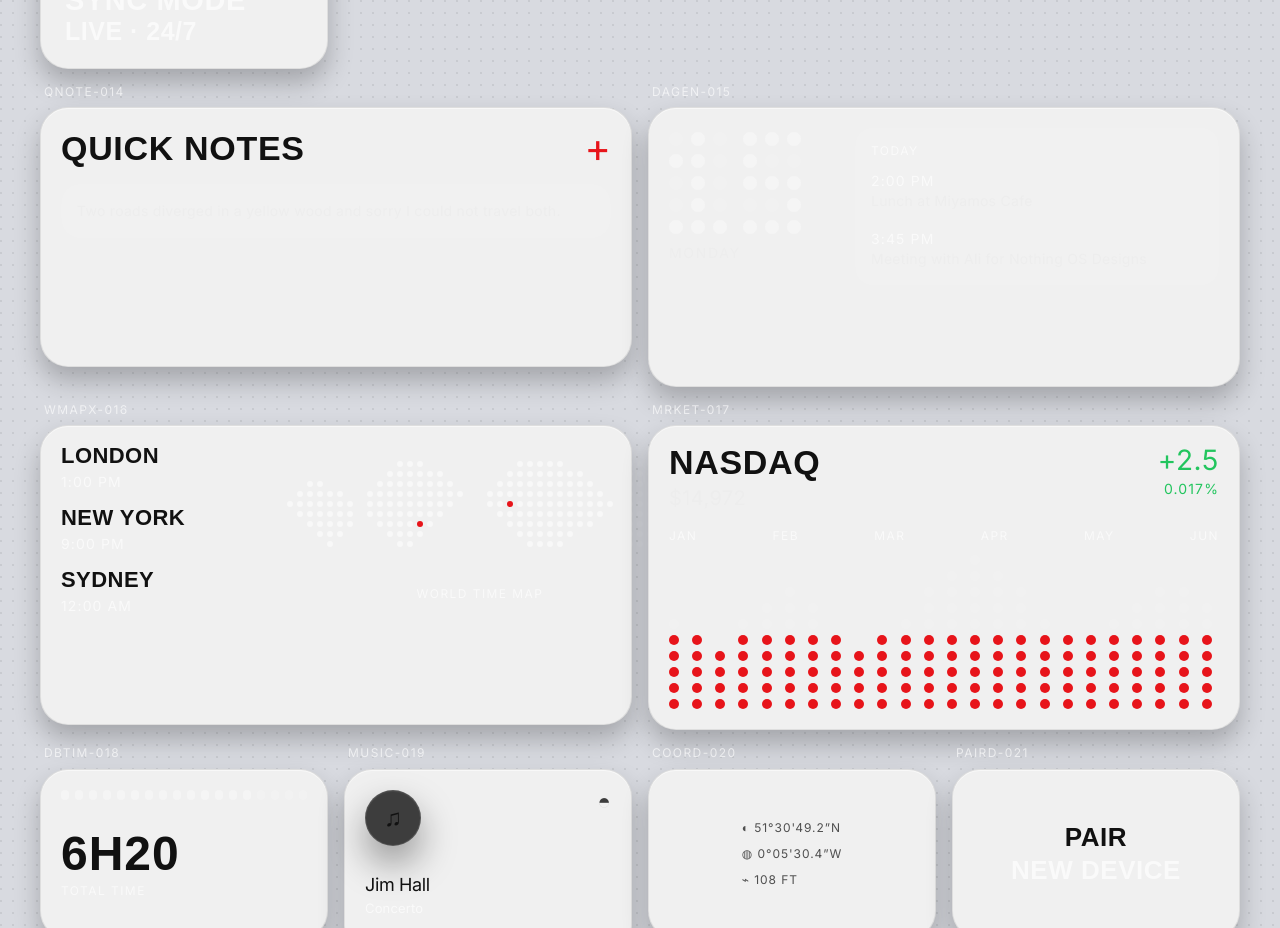
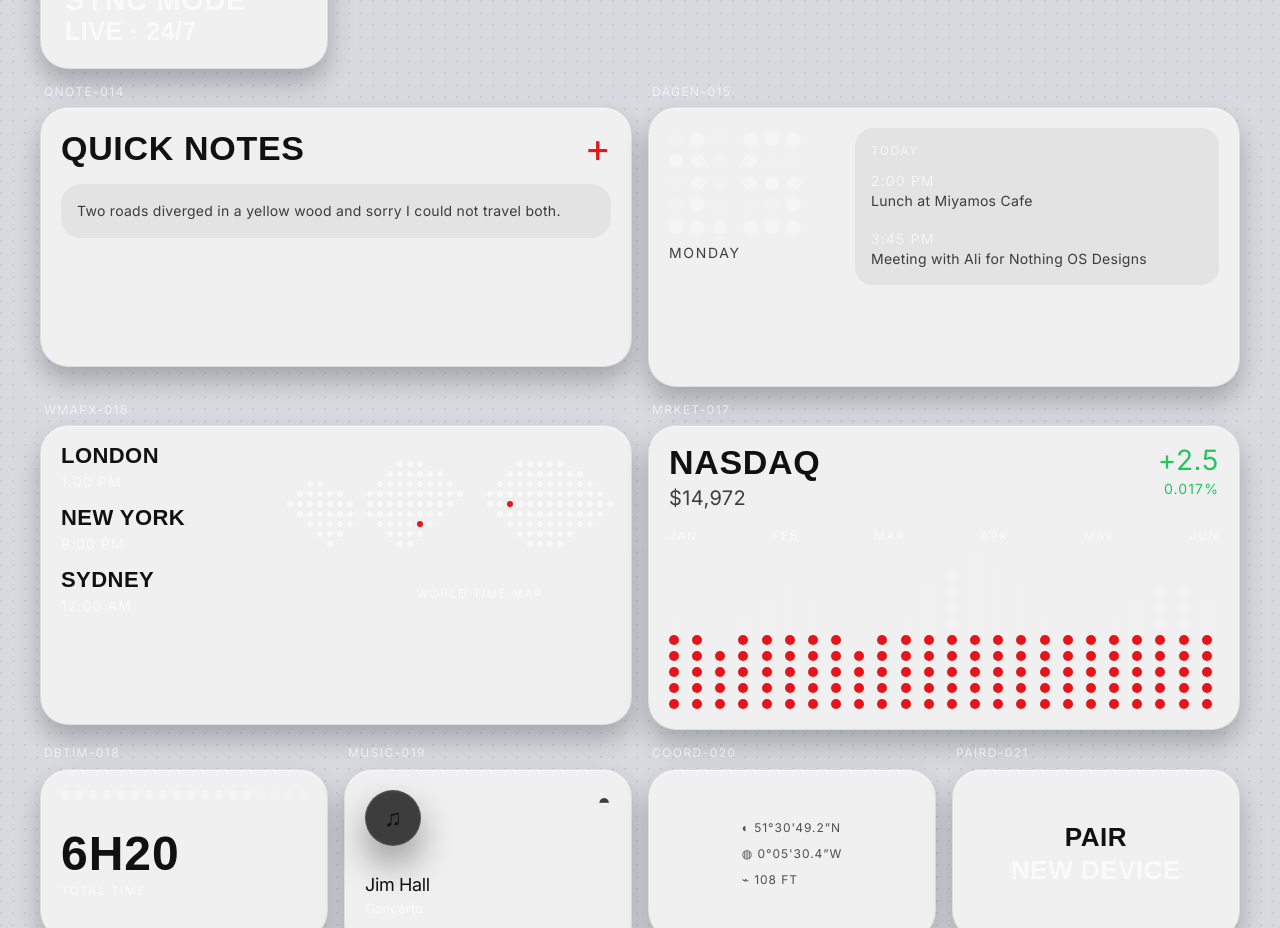
Before and after one commit to jobbsystemrapporter/codex_nothing, a React (Vite) app: page / in a window 1280 px wide. Shown: the part 2100-3028 px from the top of the page. Built offline with nearby package versions, Linux system fonts and the light colour scheme; no server answers; a web font is replaced by a local one.

Commit message:
fix: add light mode support to QuickNotesCard, DayAgendaCard, MarketDotsChartCard

```diff
--- a/src/design/widgets/DayAgendaCard.tsx
+++ b/src/design/widgets/DayAgendaCard.tsx
@@ -1,6 +1,8 @@
+import { useContext } from "react";
 import { DotMatrixNumber } from "../primitives/DotMatrixNumber";
 import { Label } from "../primitives/Label";
 import { Tile } from "../primitives/Tile";
+import { ThemeContext } from "../context/ThemeContext";
 
 type AgendaItem = {
   time: string;
@@ -11,24 +13,31 @@ type DayAgendaCardProps = {
   dayNumber: string;
   dayName: string;
   items: AgendaItem[];
+  light?: boolean;
 };
 
-export function DayAgendaCard({ dayNumber, dayName, items }: DayAgendaCardProps) {
+export function DayAgendaCard({ dayNumber, dayName, items, light: explicitLight }: DayAgendaCardProps) {
+  const theme = useContext(ThemeContext);
+  const light = explicitLight !== undefined ? explicitLight : theme.isLight;
+
+  const textColor = light ? "text-[rgba(17,17,17,0.8)]" : "text-[var(--white-soft)]";
+  const bgColor = light ? "bg-[rgba(17,17,17,0.06)]" : "bg-[rgba(255,255,255,0.05)]";
+
   return (
-    <Tile className="min-h-[250px] p-4 md:min-h-[280px]">
+    <Tile light={light} className="min-h-[250px] p-4 md:min-h-[280px]">
       <div className="grid gap-4 md:grid-cols-[170px_1fr]">
         <div>
           <DotMatrixNumber className="text-[var(--danger)]" size="lg" value={dayNumber} />
-          <p className="mt-2 text-[14px] uppercase tracking-[0.12em] text-[var(--white-soft)]">{dayName}</p>
+          <p className={`mt-2 text-[14px] uppercase tracking-[0.12em] ${textColor}`}>{dayName}</p>
         </div>
 
-        <div className="rounded-[18px] bg-[rgba(255,255,255,0.05)] p-4">
+        <div className={`rounded-[18px] ${bgColor} p-4`}>
           <Label>Today</Label>
           <div className="mt-3 grid gap-4">
             {items.map((item) => (
               <div key={`${item.time}-${item.text}`}>
                 <p className="text-[14px] tracking-[0.08em] text-[var(--text-muted)]">{item.time}</p>
-                <p className="text-[14px] leading-[1.45] tracking-[0.02em] text-[var(--white-soft)]">{item.text}</p>
+                <p className={`text-[14px] leading-[1.45] tracking-[0.02em] ${textColor}`}>{item.text}</p>
               </div>
             ))}
           </div>
--- a/src/design/widgets/MarketDotsChartCard.tsx
+++ b/src/design/widgets/MarketDotsChartCard.tsx
@@ -1,13 +1,16 @@
+import { useContext } from "react";
 import { DotGridChart } from "../primitives/DotGridChart";
 import { DotText } from "../primitives/DotText";
 import { Label } from "../primitives/Label";
 import { Tile } from "../primitives/Tile";
+import { ThemeContext } from "../context/ThemeContext";
 
 type MarketDotsChartCardProps = {
   symbol: string;
   value: string;
   change: string;
   changePct: string;
+  light?: boolean;
 };
 
 const bars = [6, 5, 4, 6, 7, 8, 7, 5, 4, 5, 6, 8, 9, 10, 9, 8, 6, 5, 5, 6, 7, 8, 8, 7];
@@ -17,13 +20,19 @@ export function MarketDotsChartCard({
   value,
   change,
   changePct,
+  light: explicitLight,
 }: MarketDotsChartCardProps) {
+  const theme = useContext(ThemeContext);
+  const light = explicitLight !== undefined ? explicitLight : theme.isLight;
+
+  const textColor = light ? "text-[rgba(17,17,17,0.8)]" : "text-[var(--white-soft)]";
+
   return (
-    <Tile className="min-h-[250px] p-4 md:min-h-[280px]">
+    <Tile light={light} className="min-h-[250px] p-4 md:min-h-[280px]">
       <div className="flex items-start justify-between gap-3">
         <div>
           <DotText value={symbol.toUpperCase()} className="text-[34px] leading-[0.95] tracking-[0.02em]" />
-          <p className="mt-1 text-[20px] tracking-[0.02em] text-[var(--white-soft)]">{value}</p>
+          <p className={`mt-1 text-[20px] tracking-[0.02em] ${textColor}`}>{value}</p>
         </div>
         <div className="text-right">
           <p className="text-[28px] leading-none tracking-[0.02em] text-[var(--success)]">{change}</p>
--- a/src/design/widgets/QuickNotesCard.tsx
+++ b/src/design/widgets/QuickNotesCard.tsx
@@ -1,21 +1,30 @@
+import { useContext } from "react";
 import { DotText } from "../primitives/DotText";
 import { Tile } from "../primitives/Tile";
+import { ThemeContext } from "../context/ThemeContext";
 
 type QuickNotesCardProps = {
   note: string;
   compact?: boolean;
+  light?: boolean;
 };
 
-export function QuickNotesCard({ note, compact = false }: QuickNotesCardProps) {
+export function QuickNotesCard({ note, compact = false, light: explicitLight }: QuickNotesCardProps) {
+  const theme = useContext(ThemeContext);
+  const light = explicitLight !== undefined ? explicitLight : theme.isLight;
+
+  const bgColor = light ? "bg-[rgba(17,17,17,0.06)]" : "bg-[rgba(255,255,255,0.05)]";
+  const textColor = light ? "text-[rgba(17,17,17,0.8)]" : "text-[var(--white-soft)]";
+
   return (
-    <Tile className={`min-h-[220px] p-5 ${compact ? "md:min-h-[220px]" : "md:min-h-[260px]"}`}>
+    <Tile light={light} className={`min-h-[220px] p-5 ${compact ? "md:min-h-[220px]" : "md:min-h-[260px]"}`}>
       <div className="flex items-center justify-between gap-3">
         <DotText value="QUICK NOTES" className="text-[34px] tracking-[0.02em] leading-[0.95]" />
         <span className="text-[40px] leading-none text-[var(--danger)]">+</span>
       </div>
 
-      <div className="mt-4 rounded-[20px] bg-[rgba(255,255,255,0.05)] p-4">
-        <p className="text-[14px] leading-[1.55] tracking-[0.02em] text-[var(--white-soft)]">{note}</p>
+      <div className={`mt-4 rounded-[20px] ${bgColor} p-4`}>
+        <p className={`text-[14px] leading-[1.55] tracking-[0.02em] ${textColor}`}>{note}</p>
       </div>
     </Tile>
   );
--- a/src/pages/NothingPlaygroundPage.tsx
+++ b/src/pages/NothingPlaygroundPage.tsx
@@ -366,10 +366,11 @@ export default function NothingPlaygroundPage() {
       </Slot>
 
       <Slot code="QNOTE-014" span="md:col-span-6">
-        <QuickNotesCard note="Two roads diverged in a yellow wood and sorry I could not travel both." />
+        <QuickNotesCard light={mode === "light"} note="Two roads diverged in a yellow wood and sorry I could not travel both." />
       </Slot>
       <Slot code="DAGEN-015" span="md:col-span-6">
         <DayAgendaCard
+          light={mode === "light"}
           dayName="Monday"
           dayNumber="15"
           items={[
@@ -389,7 +390,7 @@ export default function NothingPlaygroundPage() {
         />
       </Slot>
       <Slot code="MRKET-017" span="md:col-span-6">
-        <MarketDotsChartCard change="+2.5" changePct="0.017%" symbol="NASDAQ" value="$14,972" />
+        <MarketDotsChartCard light={mode === "light"} change="+2.5" changePct="0.017%" symbol="NASDAQ" value="$14,972" />
       </Slot>
 
       <Slot code="DBTIM-018" span="md:col-span-3">
```
